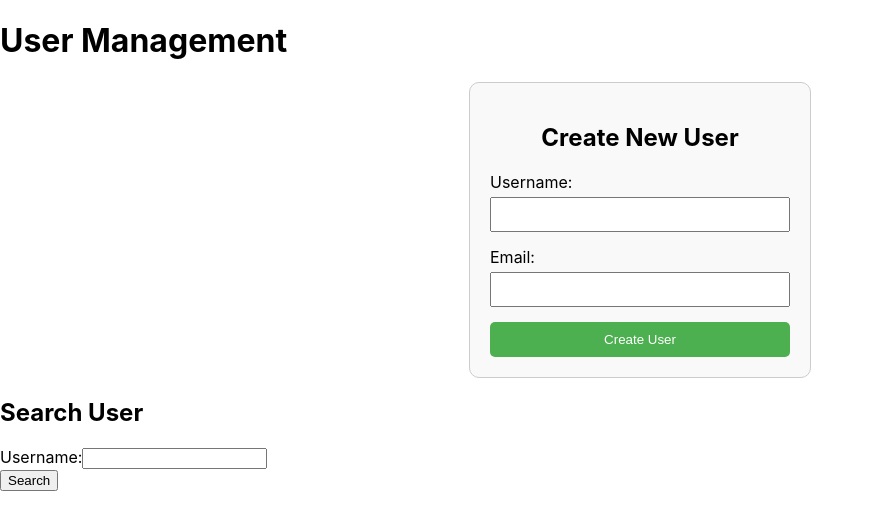
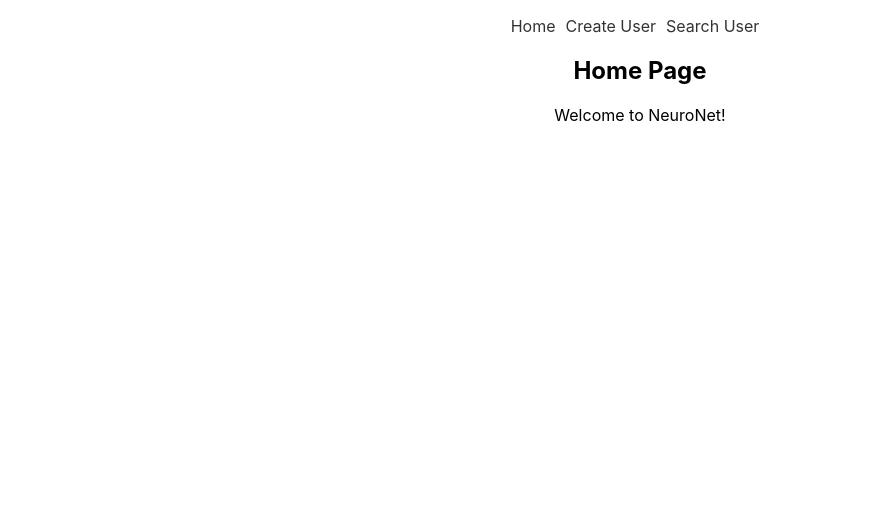
Before and after one commit to mxrg999/NeuroNet, a React (Create React App) app in the folder impulse/: page / in a window 1280 px wide. Shown: the top 530 px of the page, without its empty margins (0-874 px from the left). Built offline with nearby package versions, Linux system fonts and the light colour scheme.

Commit message:
separate sites for user add search and home

```diff
--- a/impulse/package.json
+++ b/impulse/package.json
@@ -9,6 +9,7 @@
     "axios": "^1.6.8",
     "react": "^18.3.1",
     "react-dom": "^18.3.1",
+    "react-router-dom": "^6.23.1",
     "react-scripts": "5.0.1",
     "web-vitals": "^2.1.4"
   },
--- a/impulse/src/App.js
+++ b/impulse/src/App.js
@@ -1,15 +1,34 @@
 import React from 'react';
-import CreateUserForm from './components/CreateUserForm';
-import SearchUserForm from './components/SearchUserForm';
+import { BrowserRouter as Router, Route, Routes, Link } from 'react-router-dom';
+import HomePage from './pages/HomePage';
+import CreateUserPage from './pages/CreateUserPage';
+import SearchUserPage from './pages/SearchUserPage';
 import './styles.css';
 
 const App = () => {
   return (
-    <div className="App">
-      <h1>User Management</h1>
-      <CreateUserForm />
-      <SearchUserForm />
-    </div>
+    <Router>
+      <div className="App">
+        <nav>
+          <ul>
+            <li>
+              <Link to="/">Home</Link>
+            </li>
+            <li>
+              <Link to="/create-user">Create User</Link>
+            </li>
+            <li>
+              <Link to="/search-user">Search User</Link>
+            </li>
+          </ul>
+        </nav>
+        <Routes>
+          <Route path="/" element={<HomePage />} />
+          <Route path="/create-user" element={<CreateUserPage />} />
+          <Route path="/search-user" element={<SearchUserPage />} />
+        </Routes>
+      </div>
+    </Router>
   );
 };
 
--- /dev/null
+++ b/impulse/src/pages/CreateUserPage.js
@@ -0,0 +1,13 @@
+import React from 'react';
+import CreateUserForm from '../components/CreateUserForm';
+
+const CreateUserPage = () => {
+  return (
+    <div>
+      <h2>Create User</h2>
+      <CreateUserForm />
+    </div>
+  );
+};
+
+export default CreateUserPage;
--- /dev/null
+++ b/impulse/src/pages/HomePage.js
@@ -0,0 +1,12 @@
+import React from 'react';
+
+const HomePage = () => {
+  return (
+    <div>
+      <h2>Home Page</h2>
+      <p>Welcome to NeuroNet!</p>
+    </div>
+  );
+};
+
+export default HomePage;
--- /dev/null
+++ b/impulse/src/pages/SearchUserPage.js
@@ -0,0 +1,13 @@
+import React from 'react';
+import SearchUserForm from '../components/SearchUserForm';
+
+const SearchUserPage = () => {
+  return (
+    <div>
+      <h2>Search User</h2>
+      <SearchUserForm />
+    </div>
+  );
+};
+
+export default SearchUserPage;
--- a/impulse/src/styles.css
+++ b/impulse/src/styles.css
@@ -44,3 +44,25 @@
     text-align: center;
     color: red;
   }
+  .App {
+    text-align: center;
+  }
+
+  nav ul {
+    list-style-type: none;
+    padding: 0;
+  }
+
+  nav ul li {
+    display: inline;
+    margin-right: 10px;
+  }
+
+  nav ul li a {
+    text-decoration: none;
+    color: #333;
+  }
+
+  nav ul li a:hover {
+    text-decoration: underline;
+  }
```
Also changed, not shown: 1 other file (tests, documents, lock files or other folders).
